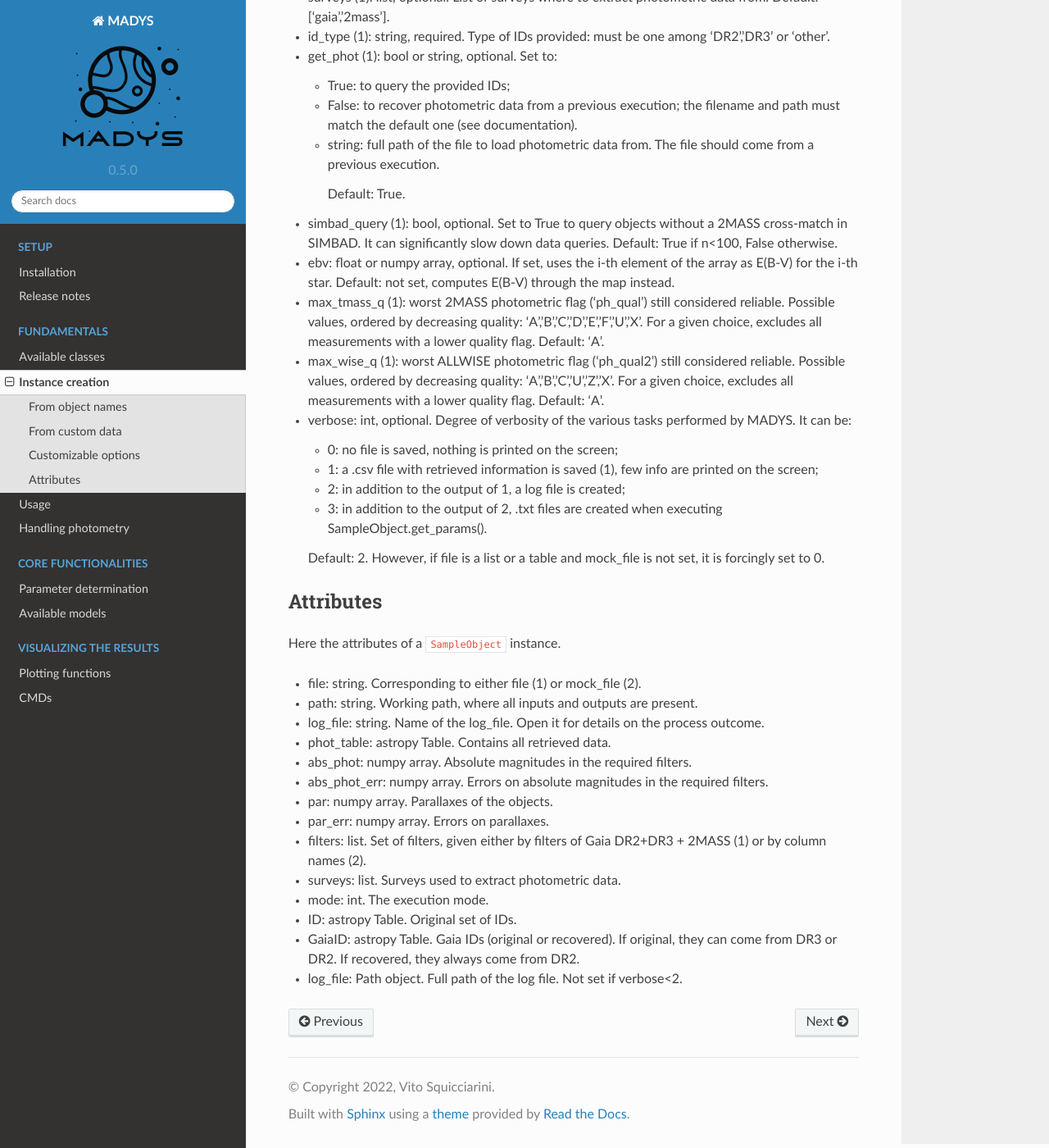
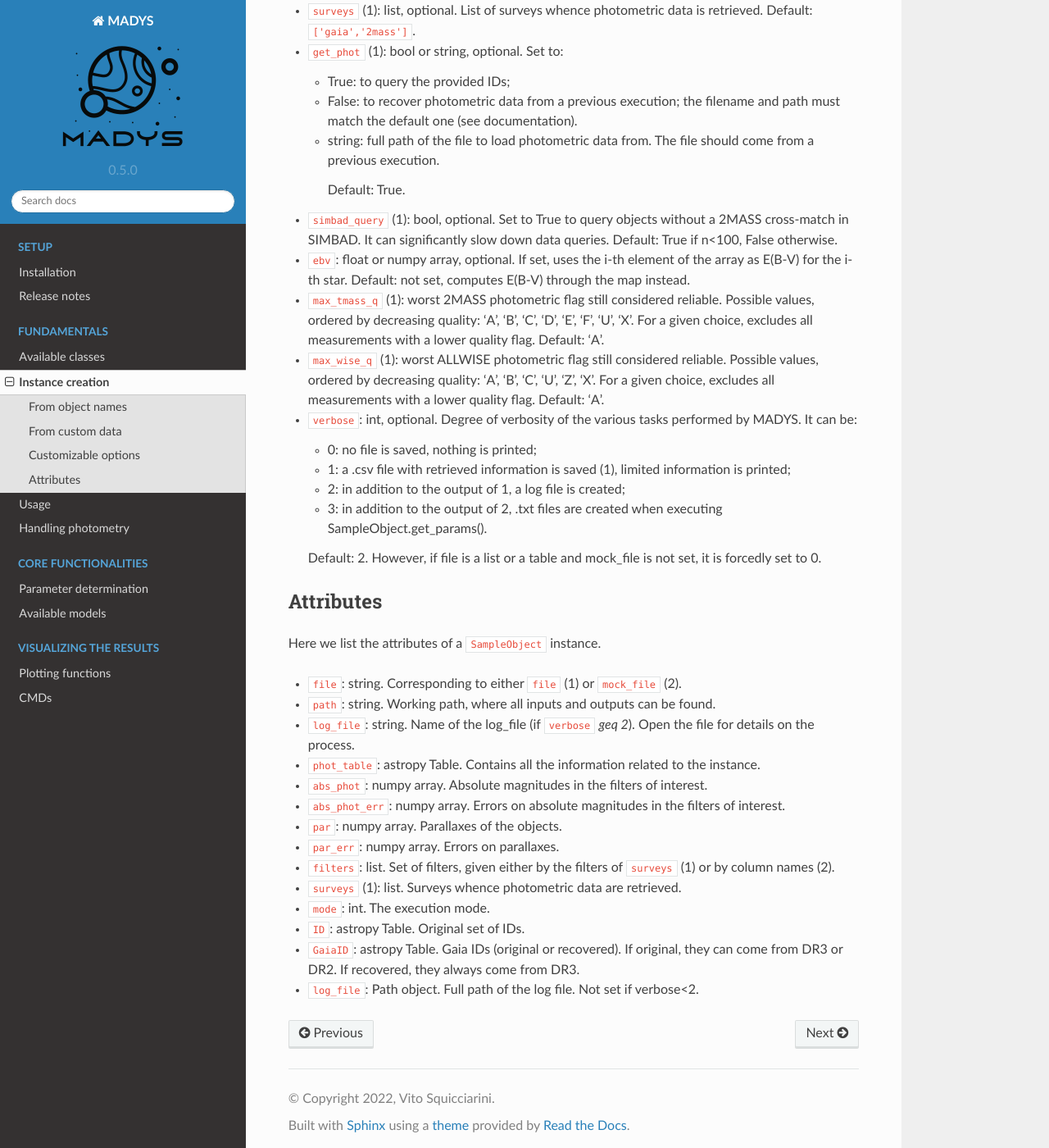
Before and after one commit to vsquicciarini/madys, a Sphinx documentation site: the page built from docs/source/instance_creation.rst, in a window 1280 px wide and 1400 px high, scrolled down 1984 px. Shown: the whole window at 82% size. Built offline with Sphinx 7.4.7 and the Read the Docs theme 2.0.0, drawn with Linux system fonts in a browser that asks for light colours; some of the changed text lies outside the part shown.

Commit message:
Update instance_creation.rst

```diff
--- a/docs/source/instance_creation.rst
+++ b/docs/source/instance_creation.rst
@@ -19,25 +19,22 @@
 
 .. code-block:: python
 
-   f='1000stars.csv' #1000 random stars
-   p1=madys.SampleObject(f,id_type='DR3',ext_map='leike')
-   p1.phot_table
+   file='1000stars.csv' #1000 random stars
+   example_object=madys.SampleObject(file,id_type='DR3',ext_map='leike')
 
 From custom data
 ----------------
 
-Mode 2 does not perform a query in all-sky catalogs, taking instead all the information it needs from the user.
+Mode 2 does not perform a query in all-sky catalogs, taking instead all the information it needs from the user. Data should be provided through an astropy table with column names corresponding to valid filters (see HERE). Photometric uncertainties corresponding to a filter ``'x'`` should be labeled as ``'x_err'``.
 
-An astropy table must be given as input, with column names corresponding to valid filters (see HERE). Photometric uncertainties for a filter ``'x'`` should be labeled ``'x_err'``.
-
-As an example, we provide here information about two planets in the direct-imaged HR8799 system:
+Using a real-life example, we provide here information about two planets in the direct-imaged HR8799 system (data from Zurlo et al. 2016):
 
 .. code-block:: python
 
    J, dJ, H, dH, K, dK = 5.383, 0.027, 5.280, 0.018, 5.240, 0.018 #2MASS magnitude and uncertainties for the primary star
    par, par_err = 24.4620, 0.0455 #Gaia DR3 parallax
 
-   # creates a Table with all photometric data. Contrasts from Zurlo et al. (2016)
+   # creates a Table with all photometric data
    dic = {'object_name': ['HR 8799 b','HR 8799 c'],
           'SPH_J': [14.39+J, 13.21+J],
           'SPH_H2': [12.80+H, 11.81+H],
@@ -64,50 +60,50 @@
 
 A list of valid keywords that can be provided at inizialization can be found below. Here 1 stands for "only for mode 1", 2 for "only for mode 2".
 
-* file (1): string or list, required. It can be either:
+* ``file`` (1): string or list, required. It can be either:
 
   - a string, giving the full path of the file containing target names;
-  - a list of IDs. Gaia IDs must begin by 'Gaia DR2 ' or 'Gaia DR3'.
-  - file (2): astropy Table, required. Table containing target names and photometric data. See documentation for examples of valid inputs.
-* ext_map: string, required. Extinction map used. Select one among 'leike', 'stilism' and None.
-* mock_file: string, optional. Only used if file is a list or a table. Full path of a fictitious file, used to extract the working path and to name the outputs after it. If not set and verbose>=1, verbose changes to 0.
-* surveys (1): list, optional. List of surveys where to extract photometric data from. Default: ['gaia','2mass'].
-* id_type (1): string, required. Type of IDs provided: must be one among 'DR2','DR3' or 'other'.
-* get_phot (1): bool or string, optional. Set to:
+  - a list of IDs. Gaia IDs must begin by ``'Gaia DR2'`` or ``'Gaia DR3'``.
+* ``file`` (2): astropy Table, required. Table containing target names and photometric data.
+* ``id_type`` (1): string, required. Type of IDs provided: must be one among ``'DR2'``, ``'DR3'`` or ``'other'``.
+* ``ext_map``: string, required. Extinction map used. Possible values: ``'leike'``, ``'stilism'``, ``None`` (=no map is used).
+* ``mock_file``: string, optional. Only used if ``file`` is a list or a table. Full path of a fictitious file, used to extract the working path and to name the outputs after it. If not set and ``verbose``:math:`\geq 1`, ``verbose`` is automatically changed to 0.
+* ``surveys`` (1): list, optional. List of surveys whence photometric data is retrieved. Default: ``['gaia','2mass']``.
+* ``get_phot`` (1): bool or string, optional. Set to:
 
   - True: to query the provided IDs;
   - False: to recover photometric data from a previous execution; the filename and path must match the default one (see documentation).
   - string: full path of the file to load photometric data from. The file should come from a previous execution.
    Default: True.
-* simbad_query (1): bool, optional. Set to True to query objects without a 2MASS cross-match in SIMBAD. It can significantly slow down data queries. Default: True if n<100, False otherwise.
-* ebv: float or numpy array, optional. If set, uses the i-th element of the array as E(B-V) for the i-th star. Default: not set, computes E(B-V) through the map instead.
-* max_tmass_q (1): worst 2MASS photometric flag ('ph_qual') still considered reliable. Possible values, ordered by decreasing quality: 'A','B','C','D','E','F','U','X'. For a given choice, excludes all measurements with a lower quality flag. Default: 'A'.
-* max_wise_q (1): worst ALLWISE photometric flag ('ph_qual2') still considered reliable. Possible values, ordered by decreasing quality: 'A','B','C','U','Z','X'. For a given choice, excludes all measurements with a lower quality flag. Default: 'A'.
-* verbose: int, optional. Degree of verbosity of the various tasks performed by MADYS. It can be:
+* ``simbad_query`` (1): bool, optional. Set to True to query objects without a 2MASS cross-match in SIMBAD. It can significantly slow down data queries. Default: True if n<100, False otherwise.
+* ``ebv``: float or numpy array, optional. If set, uses the i-th element of the array as E(B-V) for the i-th star. Default: not set, computes E(B-V) through the map instead.
+* ``max_tmass_q`` (1): worst 2MASS photometric flag still considered reliable. Possible values, ordered by decreasing quality: 'A', 'B', 'C', 'D', 'E', 'F', 'U', 'X'. For a given choice, excludes all measurements with a lower quality flag. Default: 'A'.
+* ``max_wise_q`` (1): worst ALLWISE photometric flag still considered reliable. Possible values, ordered by decreasing quality: 'A', 'B', 'C', 'U', 'Z', 'X'. For a given choice, excludes all measurements with a lower quality flag. Default: 'A'.
+* ``verbose``: int, optional. Degree of verbosity of the various tasks performed by MADYS. It can be:
 
-  - 0: no file is saved, nothing is printed on the screen;
-  - 1: a .csv file with retrieved information is saved (1), few info are printed on the screen;
+  - 0: no file is saved, nothing is printed;
+  - 1: a .csv file with retrieved information is saved (1), limited information is printed;
   - 2: in addition to the output of 1, a log file is created;
   - 3: in addition to the output of 2, .txt files are created when executing SampleObject.get_params().
-  Default: 2. However, if file is a list or a table and mock_file is not set, it is forcingly set to 0.
+  Default: 2. However, if file is a list or a table and mock_file is not set, it is forcedly set to 0.
 
 
 Attributes
 ------------
 
-Here the attributes of a ``SampleObject`` instance.
+Here we list the attributes of a ``SampleObject`` instance.
 
-* file: string. Corresponding to either file (1) or mock_file (2).
-* path: string. Working path, where all inputs and outputs are present.
-* log_file: string. Name of the log_file. Open it for details on the process outcome.
-* phot_table: astropy Table. Contains all retrieved data.
-* abs_phot: numpy array. Absolute magnitudes in the required filters.
-* abs_phot_err: numpy array. Errors on absolute magnitudes in the required filters.
-* par: numpy array. Parallaxes of the objects.
-* par_err: numpy array. Errors on parallaxes.
-* filters: list. Set of filters, given either by filters of Gaia DR2+DR3 + 2MASS (1) or by column names (2).
-* surveys: list. Surveys used to extract photometric data.
-* mode: int. The execution mode.
-* ID: astropy Table. Original set of IDs.
-* GaiaID: astropy Table. Gaia IDs (original or recovered). If original, they can come from DR3 or DR2. If recovered, they always come from DR2.
-* log_file: Path object. Full path of the log file. Not set if verbose<2.
+* ``file``: string. Corresponding to either ``file`` (1) or ``mock_file`` (2).
+* ``path``: string. Working path, where all inputs and outputs can be found.
+* ``log_file``: string. Name of the log_file (if ``verbose`` `\geq 2`). Open the file for details on the process.
+* ``phot_table``: astropy Table. Contains all the information related to the instance.
+* ``abs_phot``: numpy array. Absolute magnitudes in the filters of interest.
+* ``abs_phot_err``: numpy array. Errors on absolute magnitudes in the filters of interest.
+* ``par``: numpy array. Parallaxes of the objects.
+* ``par_err``: numpy array. Errors on parallaxes.
+* ``filters``: list. Set of filters, given either by the filters of ``surveys`` (1) or by column names (2).
+* ``surveys`` (1): list. Surveys whence photometric data are retrieved.
+* ``mode``: int. The execution mode.
+* ``ID``: astropy Table. Original set of IDs.
+* ``GaiaID``: astropy Table. Gaia IDs (original or recovered). If original, they can come from DR3 or DR2. If recovered, they always come from DR3.
+* ``log_file``: Path object. Full path of the log file. Not set if verbose<2.
```
Also changed, not shown: other parts of docs/source/instance_creation.rst (+2 -3 lines).
